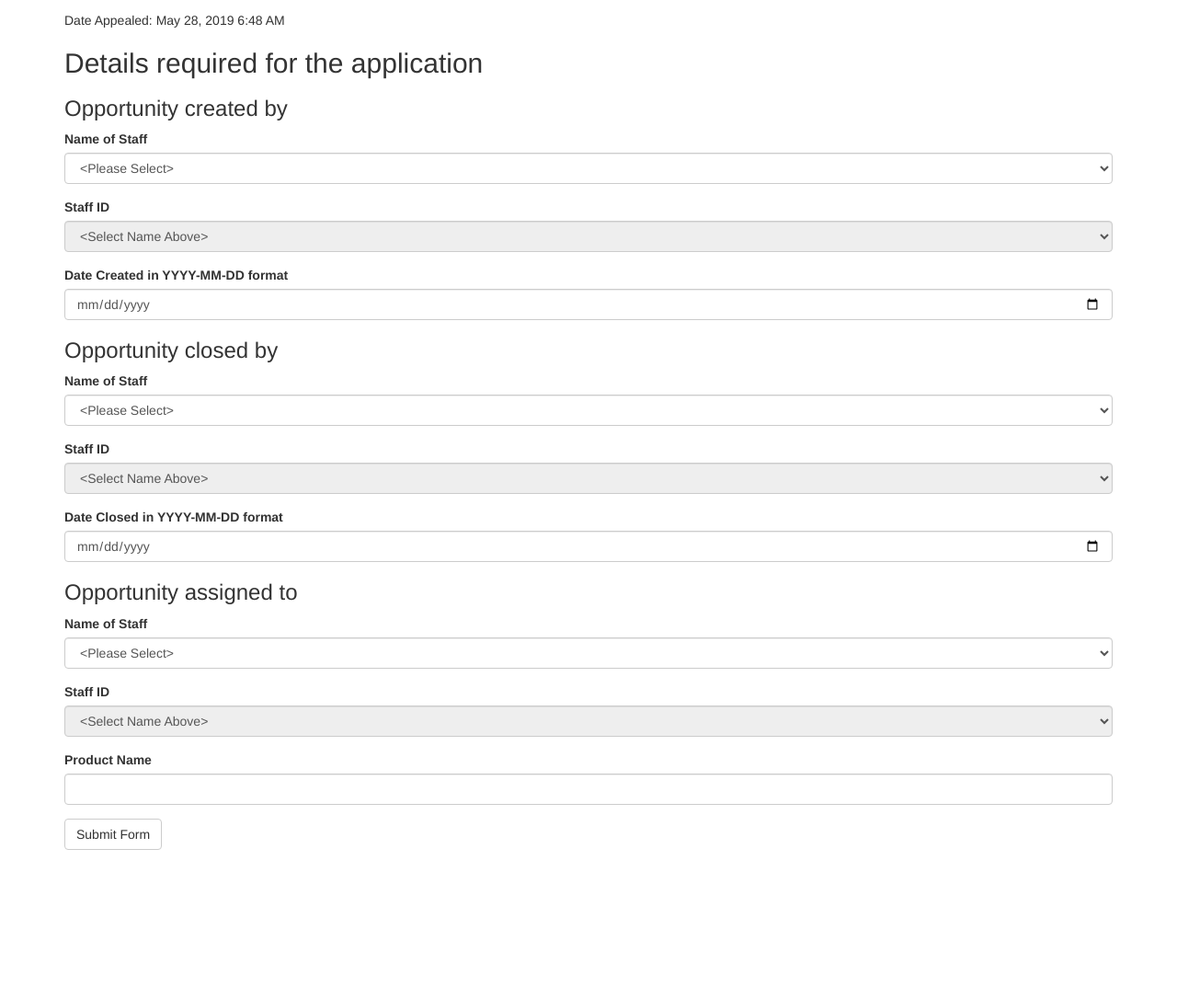
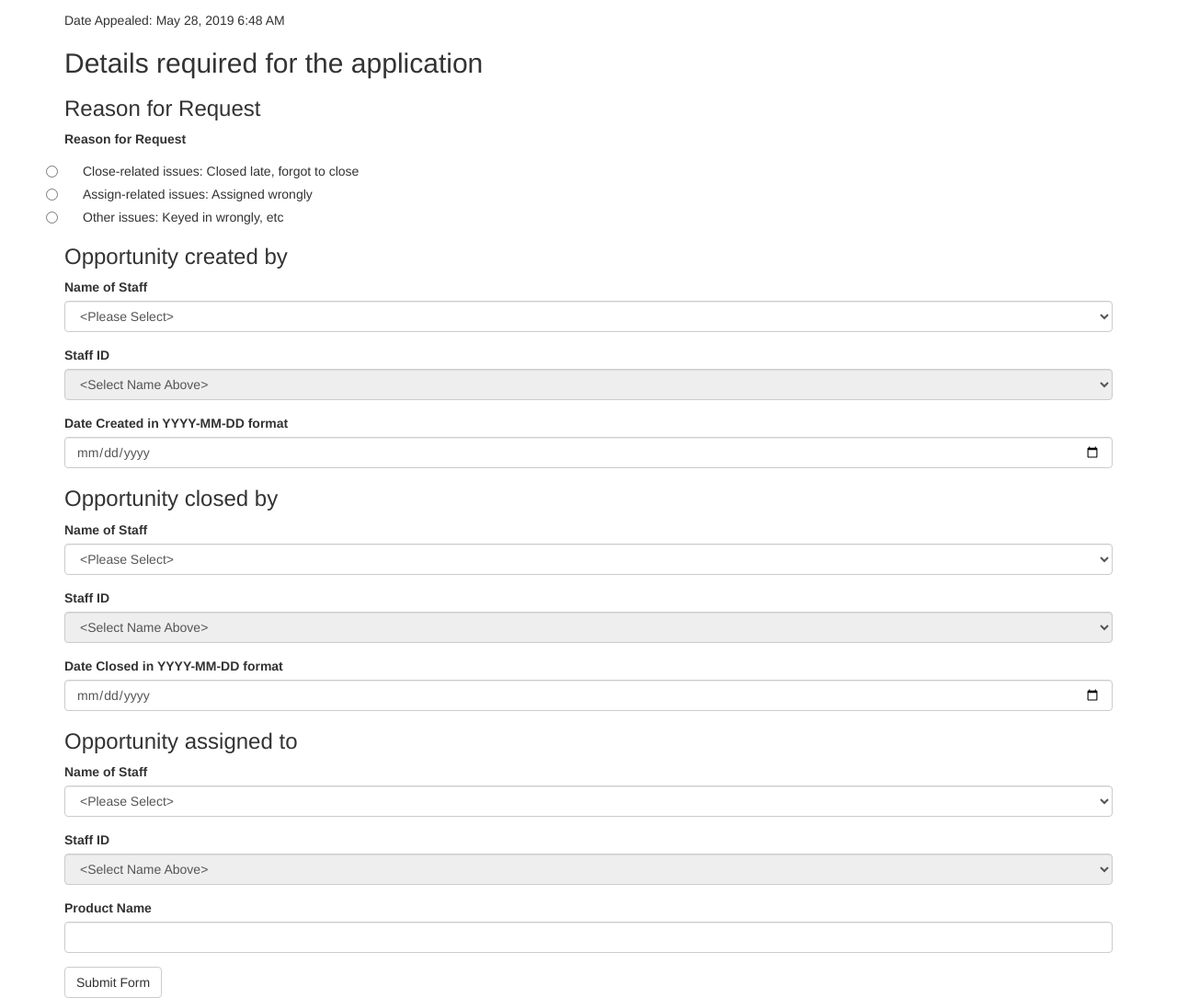
Before and after one commit to wfxronald/compauto, a Flask app: page / in a window 1280 px wide. Shown: the part 250-1335 px from the top of the page at 92% size. Before the commit the page ends 1174 px from the top, so only its background shows below. Run offline with Flask 2, Linux system fonts and the light colour scheme; the visitor is signed in with stand-in values (Sample User, id 1); data comes from the database, SQL or seed files in the repository; some libraries are stand-ins or nearby versions.

Commit message:
support reason in the form, hide irrelevant field, still required

```diff
--- a/main/forms.py
+++ b/main/forms.py
@@ -1,5 +1,5 @@
 from flask_wtf import FlaskForm
-from wtforms import StringField, PasswordField, BooleanField, SubmitField, DateField, SelectField
+from wtforms import StringField, PasswordField, BooleanField, SubmitField, DateField, SelectField, RadioField
 from wtforms.validators import DataRequired
 
 
@@ -11,6 +11,11 @@ class LoginForm(FlaskForm):
 
 
 class MainForm(FlaskForm):
+    reason = RadioField('Reason for Request', choices=[('closed', 'Close-related issues: Closed late, forgot to close'),
+                                                       ('assigned', 'Assign-related issues: Assigned wrongly'),
+                                                       ('others', 'Other issues: Keyed in wrongly, etc')],
+                        validators=[DataRequired()])
+
     created_by_name = SelectField('Name of Staff', coerce=str, validators=[DataRequired()])
     created_by_id = SelectField('Staff ID', coerce=str, validators=[DataRequired()])
     create_date = DateField('Date Created in YYYY-MM-DD format', validators=[DataRequired()])
--- a/main/templates/index.html
+++ b/main/templates/index.html
@@ -23,6 +23,23 @@
         $("#closed_by_id").prop("disabled", false);
         $("#assign_to_id").prop("disabled", false);
     });
+
+    // When radio button is already selected, hide the non-relevant element
+    if (document.getElementById('reason-0').checked) $(".created,.assigned").hide();
+    if (document.getElementById('reason-1').checked) $(".created,.closed").hide();
+
+    // Hide the non-relevant element
+    $("#reason-0").change(function() { // For closed
+        $(".created,.assigned").hide();
+        $(".closed").show();
+    });
+    $("#reason-1").change(function() { // For assigned
+        $(".created,.closed").hide();
+        $(".assigned").show();
+    });
+    $("#reason-2").change(function() { // For others
+        $(".created, .closed, .assigned").show();
+    });
 </script>
 {% endblock %}
 
@@ -40,23 +57,31 @@
         {{ form.hidden_tag() }}
         {{ wtf.form_errors(form, hiddens="only") }}
 
+        <h3>Reason for Request</h3>
+        {{ wtf.form_field(form.reason) }}
+
         <!-- All staff ID is automatically generated from staff name, hence is disabled -->
+        <div class="created">
             <h3>Opportunity created by</h3>
             {{ wtf.form_field(form.created_by_name) }}
             {{ wtf.form_field(form.created_by_id, disabled=true) }}
             {{ wtf.form_field(form.create_date) }}
+        </div>
 
+        <div class="closed">
             <h3>Opportunity closed by</h3>
             {{ wtf.form_field(form.closed_by_name) }}
             {{ wtf.form_field(form.closed_by_id, disabled=true) }}
             {{ wtf.form_field(form.close_date) }}
+        </div>
 
+        <div class="assigned">
             <h3>Opportunity assigned to</h3>
             {{ wtf.form_field(form.assign_to_name) }}
             {{ wtf.form_field(form.assign_to_id, disabled=true) }}
+        </div>
 
         {{ wtf.form_field(form.pdt_name) }}
         {{ wtf.form_field(form.submit) }}
     </form>
-
 {% endblock %}
```
Lines whose indentation alone changed are shown as unchanged.
